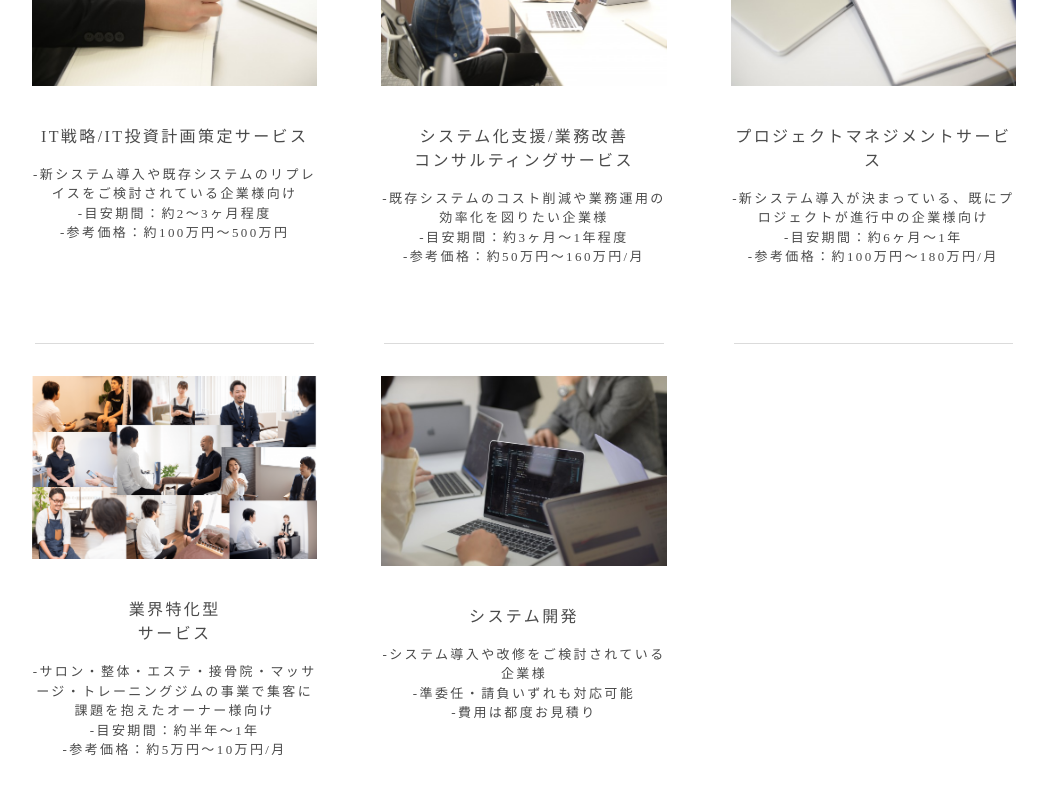
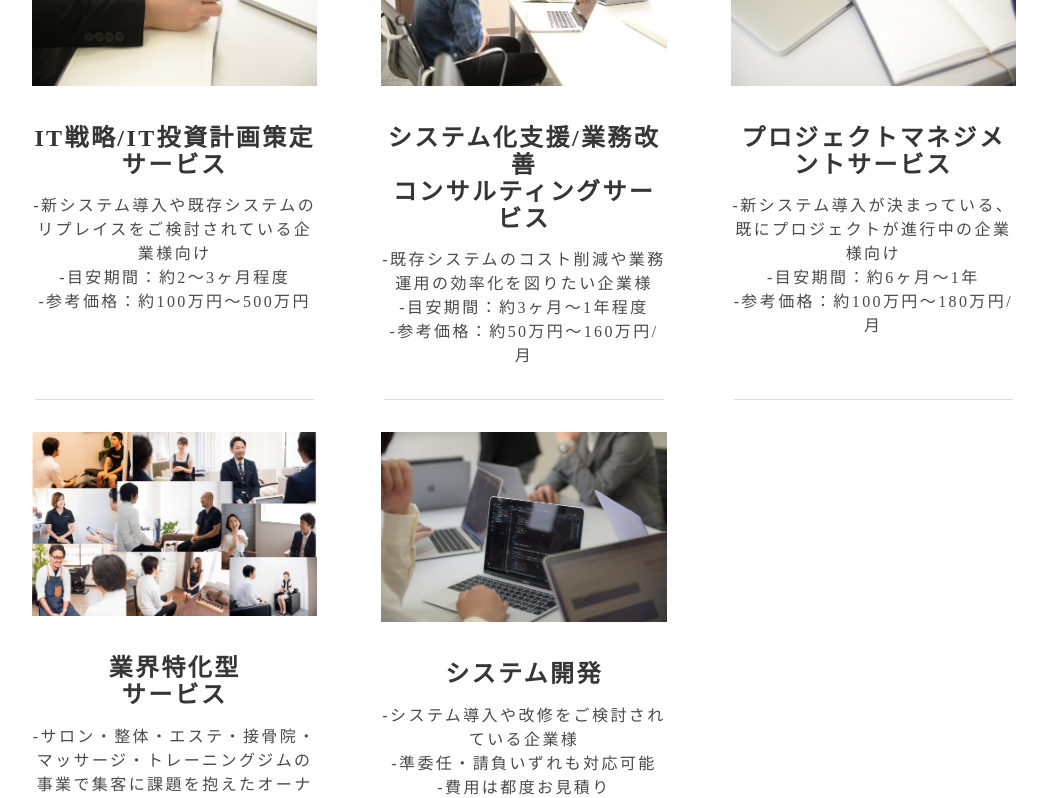
Before and after one commit to egg-system/corporate-site, a Nuxt app: page /request in a window 1280 px wide. Shown: the part 1280-2078 px from the top of the page, without its empty margins (116-1163 px from the left). Built offline with nearby package versions, Linux system fonts and the light colour scheme.

Commit message:
タイトルをh3に変更

```diff
--- a/components/pages/request/TheService.vue
+++ b/components/pages/request/TheService.vue
@@ -5,8 +5,8 @@
         <img :src="service.img" class="is-square">
       </figure>
       <div class="center-text">
-        <p v-html="service.title" />
-        <p class="description" v-html="service.description" />
+        <h3 v-html="service.title" />
+        <p v-html="service.description" />
       </div>
     </div>
   </div>
@@ -47,7 +47,4 @@ figure {
   left: 10%;
   bottom: 0;
 }
-.description {
-  font-size: 13px;
-}
 </style>
```
